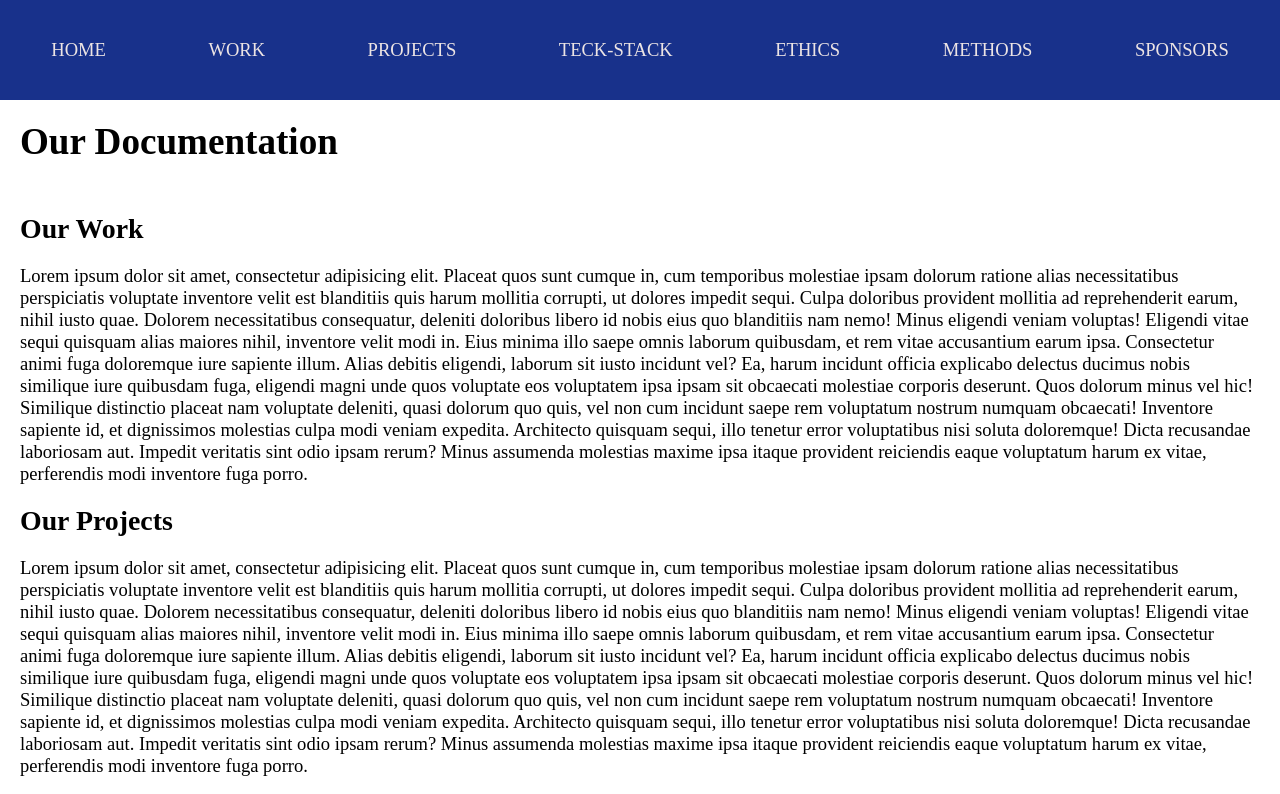
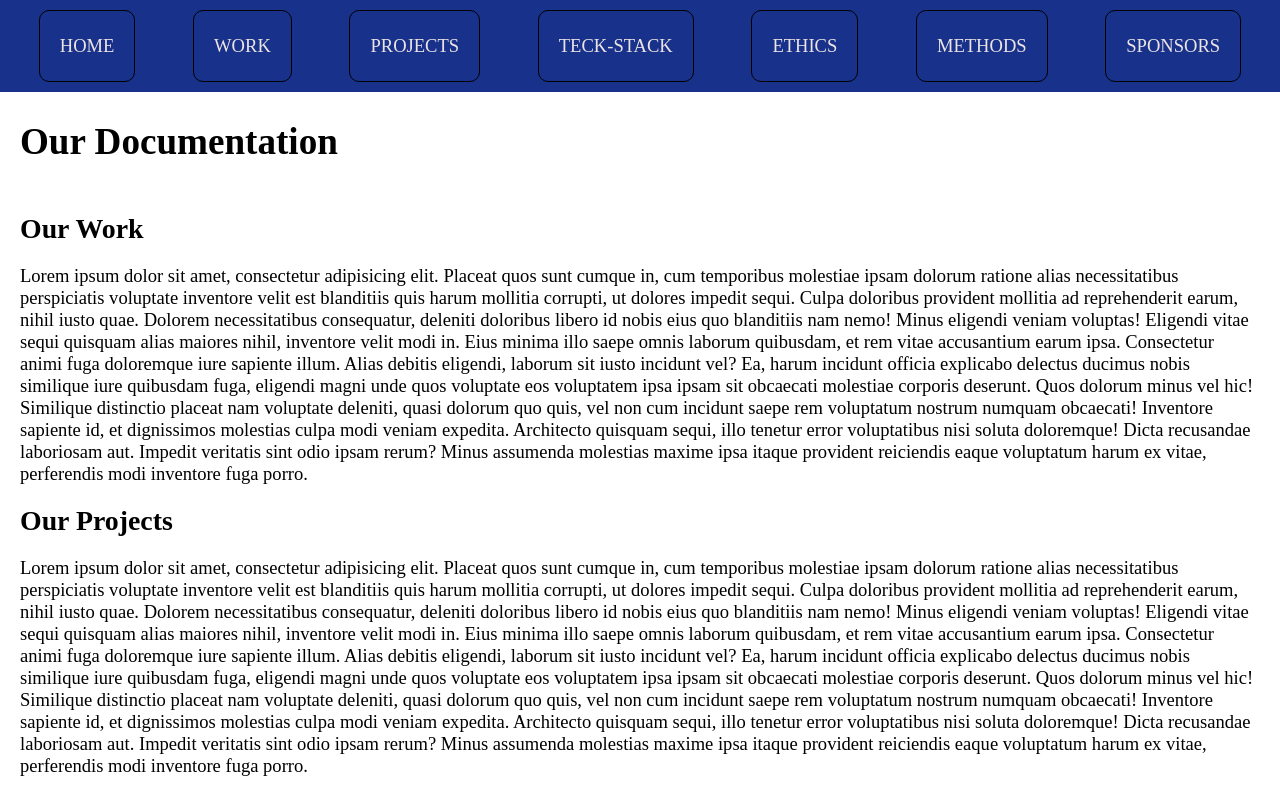
Before and after one commit to FbW-WD-22-E07/css-extra-shahinam2, a plain HTML site: page index.html in a window 1280 px wide. Shown: the top 794 px of the page. Drawn offline with Linux system fonts and the light colour scheme.

Commit message:
exercise complete - add border to both a and a:hover plus add padding to nav

```diff
--- a/style.css
+++ b/style.css
@@ -31,6 +31,7 @@ nav {
     position: fixed;
     top: 0px;
     width: 100%;
+    padding: 10px;
 
     display: flex;
     justify-content: space-around;
@@ -41,8 +42,10 @@ nav {
 nav a {
     text-align: center;
     text-decoration: none;
+    border: 1px solid black ;
+    border-radius: 10px;
     padding: 0 20px;
-    line-height: 100px;
+    line-height: 70px;
     color: var(--nav-a-co);
     text-transform: uppercase;
     transition: all 500ms;
```
